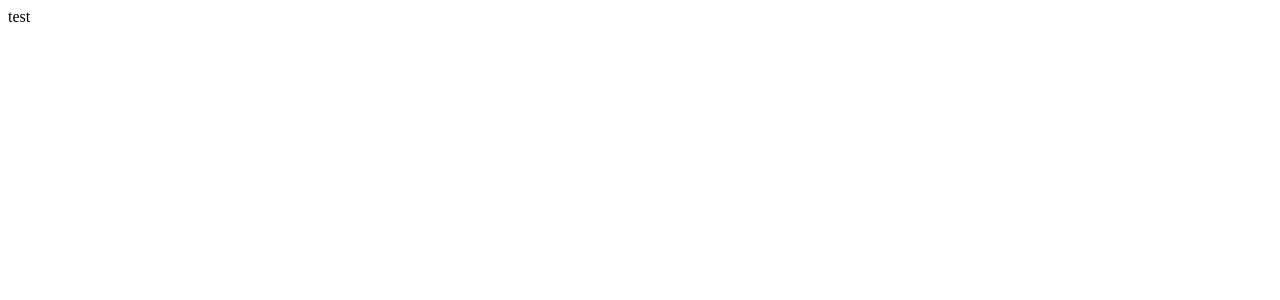
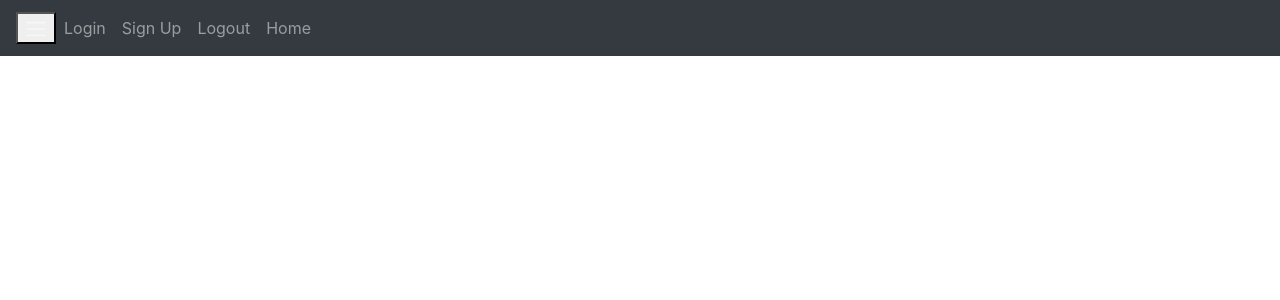
Before and after one commit to WWFYMN/WWFYMN-MSG-, a Flask app: page / in a window 1280 px wide. Before the commit the part shown is almost empty. Shown: the top 300 px of the page. Run offline with Flask 2, Linux system fonts and the light colour scheme; some libraries are stand-ins or nearby versions.

Commit message:
Add files via upload

```diff
--- a/WebClient/website/templates/base.html
+++ b/WebClient/website/templates/base.html
@@ -18,11 +18,25 @@
   />
 </head>
 <body>
+  <nav class="navbar navbar-expand-lg navbar-dark bg-dark">
+    <button class="navbar-toggle" type="button" data-toggle="collapse" data-target="#navbar">
+      <span class="navbar-toggler-icon"></span>
+    </button>
+    <div class="collapse navbar-collapse" id="navbar">
+      <div class="navbar-nav">
+        <a class="nav-item nav-link" id="login" href="/login">Login</a>
+        <a class="nav-item nav-link" id="SignUp" href="/sign-up">Sign Up</a>
+        <a class="nav-item nav-link" id="logout" href="/logout">Logout</a>
+        <a class="nav-item nav-link" id="home" href="/">Home</a>
+      </div>
+    </div>
+  </nav>
     <script
       src="https://code.jquery.com/jquery-3.2.1.slim.min.js"
       integrity="sha384-KJ3o2DKtIkvYIK3UENzmM7KCkRr/rE9/Qpg6aAZGJwFDMVNA/GpGFF93hXpG5KkN"
       crossorigin="anonymous"
-    ></script>
+    >
+    </script>
     <script
       src="https://cdnjs.cloudflare.com/ajax/libs/popper.js/1.12.9/umd/popper.min.js"
       integrity="sha384-ApNbgh9B+Y1QKtv3Rn7W3mgPxhU9K/ScQsAP7hUibX39j7fakFPskvXusvfa0b4Q"
--- /dev/null
+++ b/WebClient/website/templates/home.html
@@ -0,0 +1,2 @@
+{% extends "base.html" %}
+{% block title %}Home{% endblock %}
--- a/WebClient/website/views.py
+++ b/WebClient/website/views.py
@@ -1,7 +1,7 @@
-from flask import Blueprint
+from flask import Blueprint, render_template
 
 views = Blueprint('views', __name__)
 
 @views.route('/')
 def home():
-    return "<h>test</h>"
+    return render_template("home.html")
```
